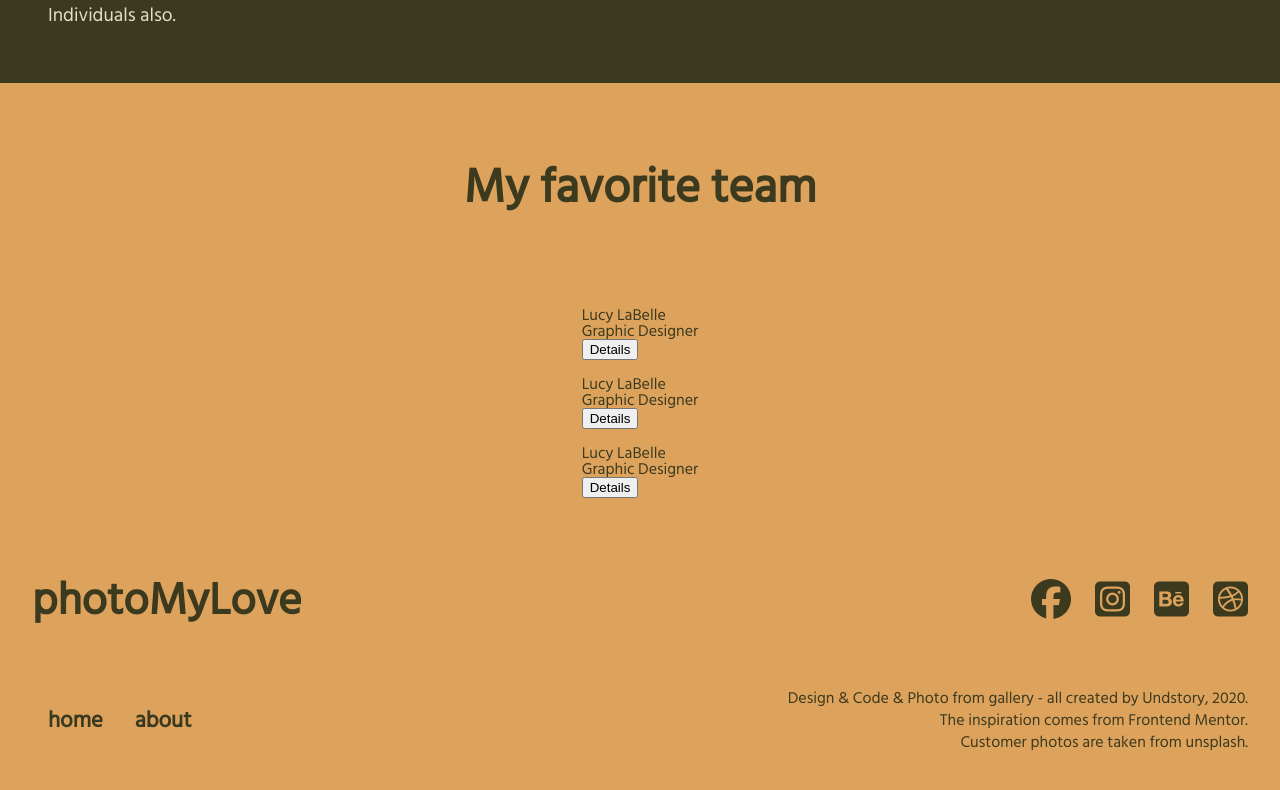
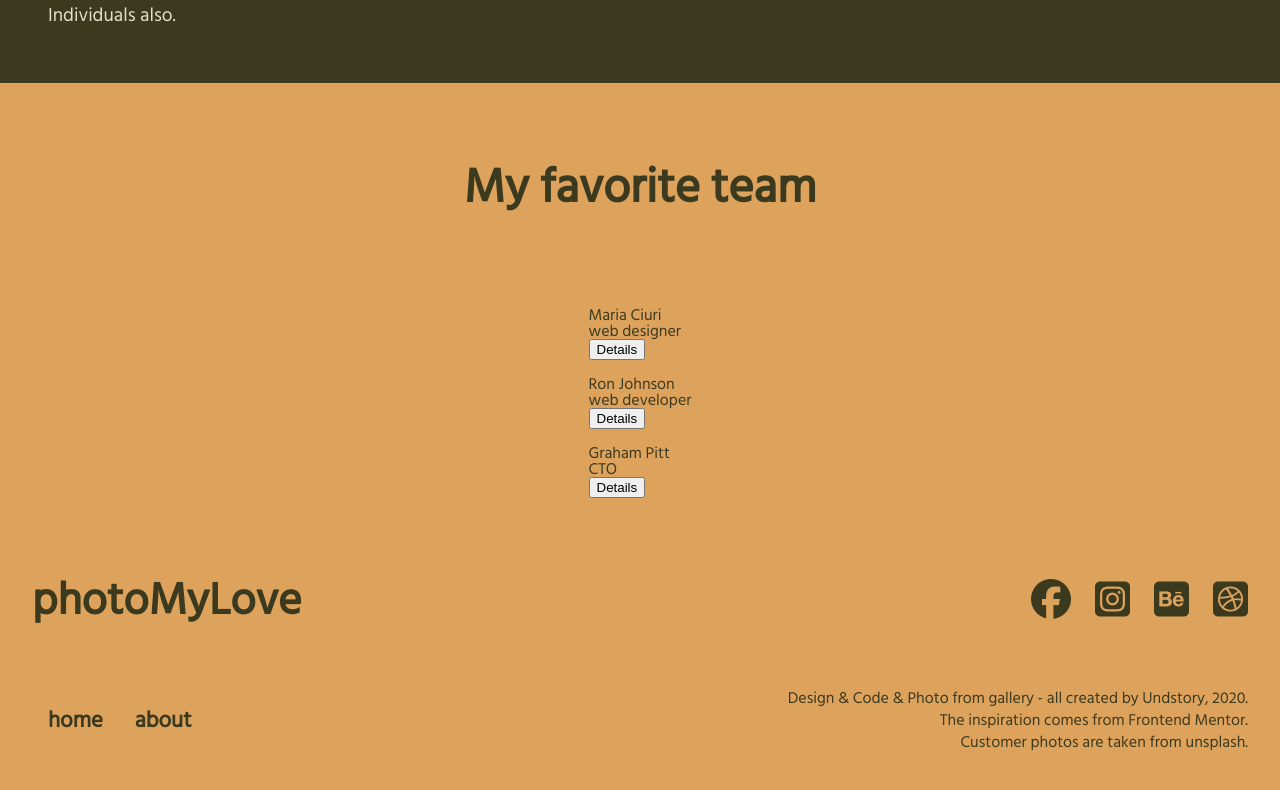
Before and after one commit to undstory/photo_my_love-with-Vue.js, a Vue app: page /#/about in a window 1280 px wide. Shown: the part 700-1490 px from the top of the page. Built offline with nearby package versions, Linux system fonts and the light colour scheme.

Commit message:
almost done teamcard

```diff
--- a/src/components/MyTeam.vue
+++ b/src/components/MyTeam.vue
@@ -2,7 +2,7 @@
     <section class="team">
        <div class="team__wrapper container">
            <h2 class="team__title">My favorite team</h2>
-           <div class="team__box">
+                <div class="team__box">
                <!-- <div class="team__card">
                    <div class="card team__card--obverse" v-if="obverse">
                         <img class="card__img" src="" alt="">
@@ -19,8 +19,9 @@
                    </div>
                    <button class="team__card--btn" @click="changeView">Details</button>
                </div> -->
-               <team-card :obverse="obverse" @otherView="secondView"></team-card>
-           </div>
+               <team-card :obverse="obverse" @otherView="secondView" v-for="person in team" v-bind:person="person" :key="person.name"></team-card>
+
+                </div>
        </div>
     </section>
 </template>
@@ -37,6 +38,23 @@ export default {
     data() {
         return {
             obverse: true,
+            team: [
+                {
+                    name: 'Maria Ciuri',
+                    profession: 'web designer',
+                    words: 'My beloved Vue.js'
+                },
+                {
+                    name: 'Ron Johnson',
+                    profession: 'web developer',
+                    words: 'Vue.js is my big love'
+                },
+                 {
+                    name: 'Graham Pitt',
+                    profession: 'CTO',
+                    words: 'Great Vue.js forever!'
+                },
+            ]
         }
     },
     methods: {
@@ -68,12 +86,6 @@ export default {
         font-weight: bold;
         padding: 5rem 2rem;
     }
-
-    &__box {
-        display: flex;
-        flex-direction: row;
-    }
-
 }
 
 .container {
--- a/src/components/TeamCard.vue
+++ b/src/components/TeamCard.vue
@@ -1,54 +1,24 @@
 <template>
     <div>
-        <div class="team__card">
+        <div class="team__card" >
                     <div class="card team__card--obverse" v-if="obverse">
                             <img class="card__img" src="" alt="">
-                            <h3 class="card__name">Lucy LaBelle</h3>
-                            <h4 class="card__profession">Graphic Designer</h4>
+                            <h3 class="card__name">{{ person.name }}</h3>
+                            <h4 class="card__profession">{{ person.profession }}</h4>
                     </div>
                     <div class="team__card--reverse" v-else>
-                            <h3 class="card__name">Lucy LaBelle</h3>
-                            <p class="card__words">The definition of happiness? When a beloved passion becomes work.</p>
+                            <h3 class="card__name">{{ person.name }}</h3>
+                            <p class="card__words">{{ person.words}}</p>
                             <div class="card__social">
                                 <a class="card__social--link"><i class="fab fa-instagram-square"></i></a>
                                 <a class="card__social--link"><i class="fab fa-facebook-square"></i></a>
                             </div>
                     </div>
-                    <button class="team__card--btn" @click="changeView">Details</button>
+
         </div>
-        <div class="team__card">
-                    <div class="card team__card--obverse" v-if="obverse">
-                            <img class="card__img" src="" alt="">
-                            <h3 class="card__name">Lucy LaBelle</h3>
-                            <h4 class="card__profession">Graphic Designer</h4>
-                    </div>
-                    <div class="team__card--reverse" v-else>
-                            <h3 class="card__name">Lucy LaBelle</h3>
-                            <p class="card__words">The definition of happiness? When a beloved passion becomes work.</p>
-                            <div class="card__social">
-                                <a class="card__social--link"><i class="fab fa-instagram-square"></i></a>
-                                <a class="card__social--link"><i class="fab fa-facebook-square"></i></a>
-                            </div>
-                    </div>
-                    <button class="team__card--btn" @click="changeView">Details</button>
-        </div>
-        <div class="team__card">
-                    <div class="card team__card--obverse" v-if="obverse">
-                            <img class="card__img" src="" alt="">
-                            <h3 class="card__name">Lucy LaBelle</h3>
-                            <h4 class="card__profession">Graphic Designer</h4>
-                    </div>
-                    <div class="team__card--reverse" v-else>
-                            <h3 class="card__name">Lucy LaBelle</h3>
-                            <p class="card__words">The definition of happiness? When a beloved passion becomes work.</p>
-                            <div class="card__social">
-                                <a class="card__social--link"><i class="fab fa-instagram-square"></i></a>
-                                <a class="card__social--link"><i class="fab fa-facebook-square"></i></a>
-                            </div>
-                    </div>
-                    <button class="team__card--btn" @click="changeView">Details</button>
-        </div>
-    </div>
+         <button class="team__card--btn" @click="changeView">Details</button>
+ </div>
+
 </template>
 
 <script>
@@ -58,11 +28,18 @@ export default {
         obverse: {
             type: Boolean,
             required: true
+        },
+        person: {
+            type: Object,
+            required: true
         }
     },
     data() {
         return {
-            view: this.obverse
+            view: this.obverse,
+            name: this.person.name,
+            profession: this.person.profession,
+            words: this.person.words
         }
     },
     methods: {
@@ -78,6 +55,11 @@ export default {
 }
 </script>
 
-<style>
+
+<style lang="scss" scoped>
+
+@import "../styles/variables.scss";
+@import "../styles/mixins.scss";
+
 
 </style>
```
